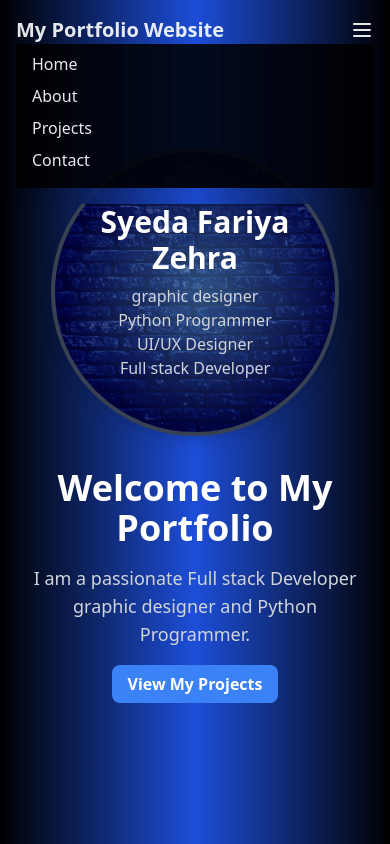
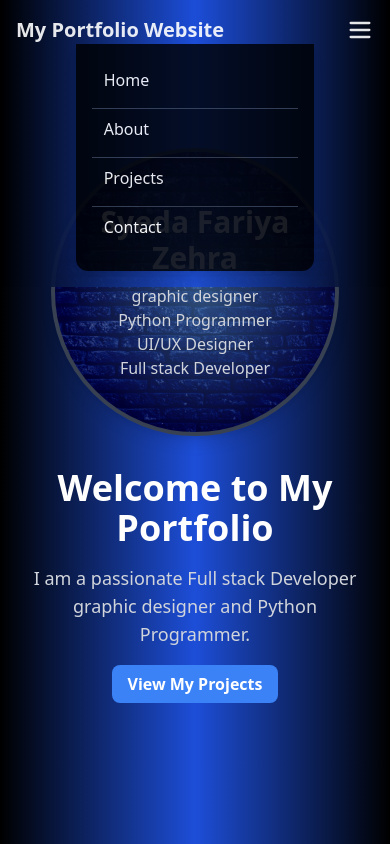
Before and after one commit to fariya99/portfolio_website, a plain HTML site: page index.html in a window 390 px wide. Both pictures are taken after a click on the button 362 px from the left and 30 px from the top of the page. Shown: the top 844 px of the page. Drawn offline with nearby package versions, Linux system fonts and the light colour scheme.

Commit message:
nav mobile

```diff
--- a/index.html
+++ b/index.html
@@ -7,20 +7,20 @@
   <script src="https://cdn.tailwindcss.com"></script>
 </head>
 <body class="bg-white text-gray-900">
-  <nav class="bg-gradient-to-r from-black via-blue-700 to-black text-white p-4 opacity-90 fixed w-full z-10">
+ <nav class="bg-gradient-to-r from-black via-blue-700 to-black text-white p-4 opacity-90 fixed w-full z-10">
   <div class="container mx-auto flex justify-between items-center">
     <!-- Logo -->
     <a href="#" class="text-xl font-bold">My Portfolio Website</a>
 
     <!-- Hamburger Icon (mobile) -->
     <button id="menu-toggle" class="md:hidden focus:outline-none">
-      <svg class="w-6 h-6" fill="none" stroke="white" viewBox="0 0 24 24" xmlns="http://www.w3.org/2000/svg">
+      <svg class="w-7 h-7" fill="none" stroke="white" viewBox="0 0 24 24" xmlns="http://www.w3.org/2000/svg">
         <path stroke-linecap="round" stroke-linejoin="round" stroke-width="2"
               d="M4 6h16M4 12h16M4 18h16"></path>
       </svg>
     </button>
 
-    <!-- Nav Links -->
+    <!-- Desktop Menu -->
     <ul id="nav-links" class="hidden md:flex space-x-6">
       <li><a href="#home" class="hover:underline">Home</a></li>
       <li><a href="#about" class="hover:underline">About</a></li>
@@ -30,16 +30,17 @@
   </div>
 
   <!-- Mobile Menu -->
-  <div id="mobile-menu" class="md:hidden hidden px-4 pt-2 pb-4 bg-black bg-opacity-95">
-    <ul class="space-y-2">
-      <li><a href="#home" class="block hover:underline">Home</a></li>
-      <li><a href="#about" class="block hover:underline">About</a></li>
-      <li><a href="#projects" class="block hover:underline">Projects</a></li>
-      <li><a href="#contact" class="block hover:underline">Contact</a></li>
-    </ul>
-  </div>
+
+<div id="mobile-menu" class="md:hidden hidden w-2/3 mx-auto px-4 pt-4 pb-6 bg-black/90 rounded-b-xl shadow-lg">
+  <ul class="space-y-2 divide-y divide-gray-700">
+    <li><a href="#home" class="block py-2 px-3 rounded-md hover:bg-blue-800 transition mobile-link">Home</a></li>
+    <li><a href="#about" class="block py-2 px-3 rounded-md hover:bg-blue-800 transition mobile-link">About</a></li>
+    <li><a href="#projects" class="block py-2 px-3 rounded-md hover:bg-blue-800 transition mobile-link">Projects</a></li>
+    <li><a href="#contact" class="block py-2 px-3 rounded-md hover:bg-blue-800 transition mobile-link">Contact</a></li>
+  </ul>
+</div>
+
 </nav>
-
 
   <!-- Hero Section -->
 
@@ -243,13 +244,21 @@ I'm driven by a desire to bring innovative ideas to life through clean code and
 
 
     </div>
-    <script>
+  <script>
   const toggleBtn = document.getElementById('menu-toggle');
   const mobileMenu = document.getElementById('mobile-menu');
+  const mobileLinks = document.querySelectorAll('.mobile-link');
 
   toggleBtn.addEventListener('click', () => {
     mobileMenu.classList.toggle('hidden');
   });
+
+  // Close menu when a link is clicked
+  mobileLinks.forEach(link => {
+    link.addEventListener('click', () => {
+      mobileMenu.classList.add('hidden');
+    });
+  });
 </script>
 </body>
 </html>
```
